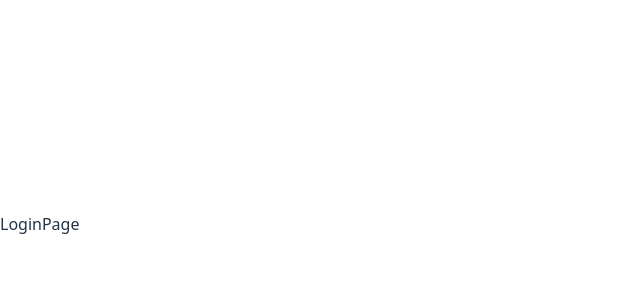
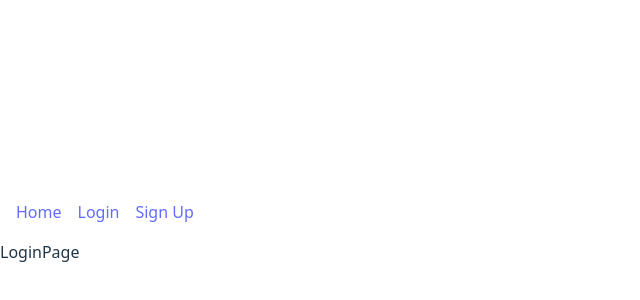
Before and after one commit to adept-fray/ccpedigree-rebuild, a React (Vite) app: page /ccpedigree-rebuild/login in a window 1280 px wide. Shown: the part 176-476 px from the top of the page, without its empty margins (0-640 px from the left). Built offline with nearby package versions, Linux system fonts and the light colour scheme.

Commit message:
added navbar ui.

```diff
--- a/src/App.tsx
+++ b/src/App.tsx
@@ -1,12 +1,15 @@
-import { Routes, Route, BrowserRouter } from "react-router";
+import { Routes, Route, BrowserRouter, Link } from "react-router";
 import { LoginPage } from "./pages/LoginPage";
 import { SignUpPage } from "./pages/SignUpPage";
 import HomePage from "./pages/HomePage";
+import { Navbar } from "./components/Navbar";
+// import { Navbar } from "./components/Navbar";
 
 function App() {
   return (
     <>
       <BrowserRouter>
+        <Navbar />
         <Routes>
           <Route path="ccpedigree-rebuild">
             <Route index element={<HomePage />} />
--- /dev/null
+++ b/src/components/Navbar.tsx
@@ -0,0 +1,11 @@
+import { Link } from "react-router";
+
+export const Navbar = () => {
+  return (
+    <nav style={{ display: "flex", gap: "1rem", padding: "1rem" }}>
+      <Link to="/ccpedigree-rebuild">Home</Link>
+      <Link to="/ccpedigree-rebuild/login">Login</Link>
+      <Link to="/ccpedigree-rebuild/signup">Sign Up</Link>
+    </nav>
+  );
+};
```
